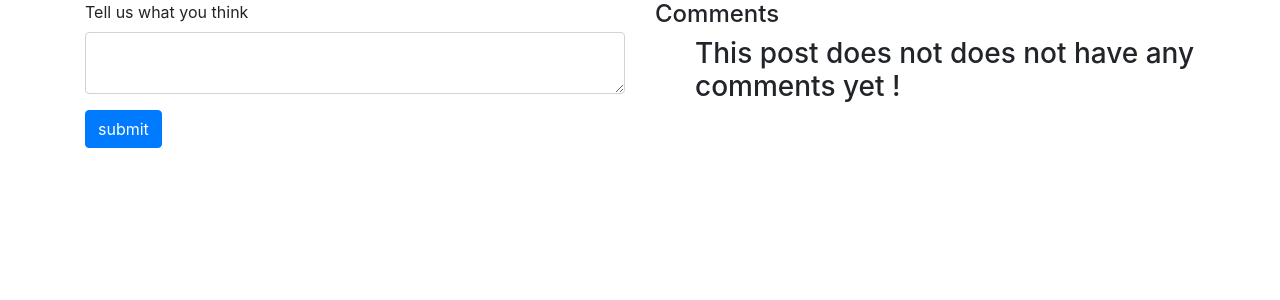
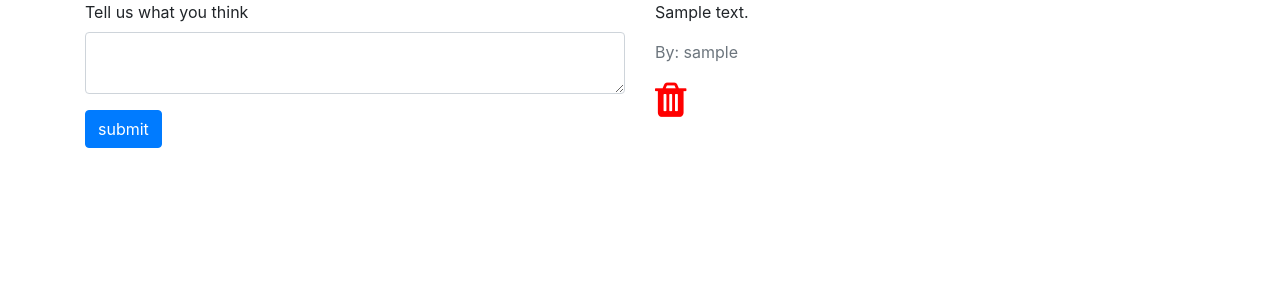
Before and after one commit to MungaiKeren/Blog_site, a Flask app: page /new/comment/1 in a window 1280 px wide. Shown: the part 56-356 px from the top of the page. Run offline with Flask 2, Linux system fonts and the light colour scheme; a user stored in the database is signed in; tables that the repository leaves empty hold one stand-in row (values such as "Sample post"); some libraries are stand-ins or nearby versions; some web fonts are replaced.

Commit message:
This commit edits errors

```diff
--- a/app/main/views.py
+++ b/app/main/views.py
@@ -49,8 +49,8 @@ def new_comment(blog_id):
         db.session.add(new_comment)
         db.session.commit()
         return redirect(url_for('.new_comment',form = form,blog_id=blog_id))
-    # all_comments = Comment.query.filter_by(blog_id=blog_id).all()
-    return render_template('comments.html',form=form)
+    all_comments = Comment.query.filter_by(blog_id=blog_id).all()
+    return render_template('comments.html',form=form,comments=all_comments)
 
 @main.route('/deleteComment/<int:comment_id>/<int:blog_id>', methods=["get", "post"])
 def delete_Comment(comment_id, blog_id):
--- a/app/templates/comments.html
+++ b/app/templates/comments.html
@@ -8,8 +8,16 @@
             {{wtf.quick_form(form,button_map={'submit':'primary'})}}
         </div>
         <div class="col-6">
-            <h4>Comments</h4>
-            {{ macro.displayComment(comment) }}
+            {%if comments%}
+            {%for comment in comments%}
+            <p>{{comment.description}}</p>
+            <p class="text-muted">By: {{comment.user.username}}</p>
+            <a href=""><i class="fa fa-trash" style="color: red;font-size: 40px;" ></i></a>
+            {%endfor%}
+            {%else%}
+            <h4>This post doesn't have any comments yet!</h4>
+            {%endif%}
+
         </div>
     </div>
 </div>
--- a/app/templates/index.html
+++ b/app/templates/index.html
@@ -13,6 +13,7 @@
                     <a href="{{url_for('main.new_comment',blog_id=item.id)}}"><button class="btn btn-sm">
                         <i class="fa fa-comments" style="font-size: 32px; color: turquoise;"></i>
                     </button></a>
+
                 {% endfor %}
             {% endif%}
            </div>
--- a/app/templates/macros.html
+++ b/app/templates/macros.html
@@ -6,15 +6,6 @@
 
 
 {% macro displayComment(comments) %}
-<ul> {% if comments %}
-    {% for comment in comments %}
-    <div class="row text-center">
-        <p>{{ comment.description }}</p>
-        Posted by: {{comment.user.username}}
-        {% endfor %}
-        {% else %}
-        <h3>This post does not does not have any comments yet !</h3>
-        {%endif%}
-    </div>
+
 </ul>
 {% endmacro %}
```
Also changed, not shown: requirements.txt (added, +31 -0 lines).
